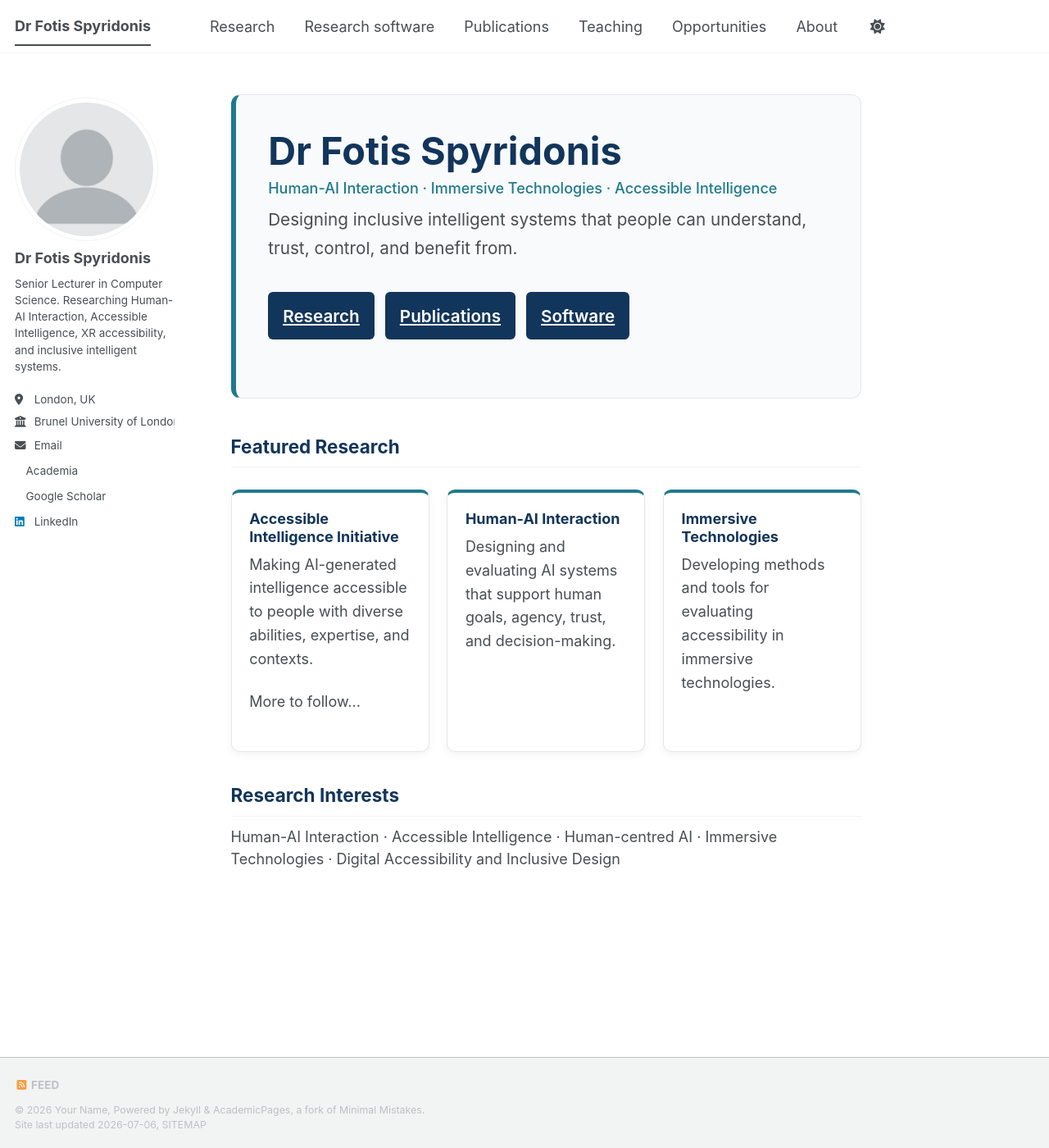
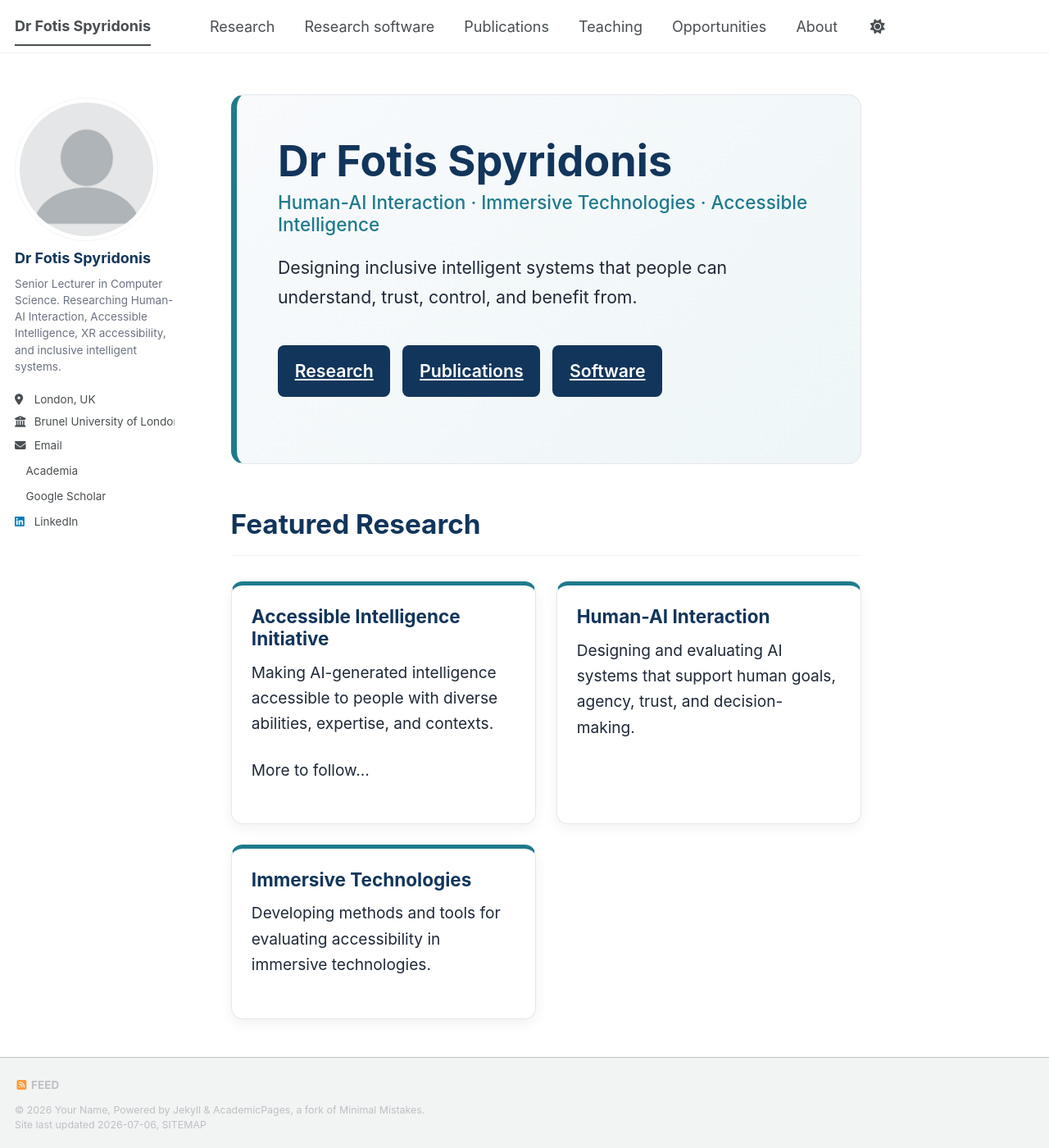
Before and after one commit to fotios-spyridonis/fotios-spyridonis.github.io, a Jekyll site: the page built from _pages/home.md, in a window 1280 px wide and 1400 px high. Shown: the whole window at 82% size. Built offline with Jekyll 4.4.1, drawn with Linux system fonts in a browser that asks for light colours; a style sheet for code colours, icons or effects is not loaded.

Commit message:
Update main.scss

```diff
--- a/assets/css/main.scss
+++ b/assets/css/main.scss
@@ -42,78 +42,141 @@
 
 ;
 
+/* ===============================
+   Custom academic site styling
+   =============================== */
+
+:root {
+  --primary: #12355B;
+  --accent: #1F7A8C;
+  --bg-soft: #F8FAFC;
+  --border-soft: #E5E7EB;
+  --text-main: #1F2937;
+  --text-muted: #6B7280;
+}
+
+/* General content */
+.page__content {
+  font-size: 1.06rem;
+  line-height: 1.75;
+  color: var(--text-main);
+}
+
+.page__content h1 {
+  font-size: 2.9rem;
+  line-height: 1.15;
+  color: var(--primary);
+  margin-bottom: 1rem;
+}
+
+.page__content h2 {
+  font-size: 1.85rem;
+  color: var(--primary);
+  margin-top: 2.5rem;
+  margin-bottom: 1rem;
+}
+
+.page__content h3 {
+  font-size: 1.25rem;
+  color: var(--primary);
+}
+
+.page__content a {
+  color: var(--accent);
+  font-weight: 600;
+}
+
+.page__content a:hover {
+  color: var(--primary);
+}
+
+/* Hero section */
 .hero-box {
-  background: #f8fafc;
-  border: 1px solid #e5e7eb;
-  border-left: 6px solid #1f7a8c;
-  padding: 2.2rem;
-  margin-bottom: 2.5rem;
-  border-radius: 12px;
+  background: linear-gradient(135deg, #F8FAFC 0%, #EEF6F7 100%);
+  border: 1px solid var(--border-soft);
+  border-left: 7px solid var(--accent);
+  padding: 2.8rem;
+  margin-bottom: 3rem;
+  border-radius: 16px;
 }
 
 .hero-box h1 {
-  color: #12355b;
-  font-size: 2.6rem;
-  margin-bottom: 0.4rem;
+  margin-top: 0;
+  margin-bottom: 0.35rem;
 }
 
 .hero-box h3 {
-  color: #1f7a8c;
+  color: var(--accent);
   font-weight: 500;
   margin-top: 0;
+  margin-bottom: 1.2rem;
 }
 
 .hero-box p {
-  font-size: 1.15rem;
-  line-height: 1.7;
+  font-size: 1.18rem;
+  max-width: 850px;
 }
 
+/* Buttons */
 .btn-custom {
   display: inline-block;
-  margin: 0.5rem 0.4rem 0.2rem 0;
-  padding: 0.65rem 1rem;
-  border-radius: 6px;
-  background: #12355b;
+  margin: 0.7rem 0.5rem 0.2rem 0;
+  padding: 0.75rem 1.15rem;
+  border-radius: 8px;
+  background: var(--primary);
   color: #ffffff !important;
   text-decoration: none;
   font-weight: 600;
+  transition: all 0.2s ease;
 }
 
 .btn-custom:hover {
-  background: #1f7a8c;
+  background: var(--accent);
   color: #ffffff !important;
+  transform: translateY(-1px);
 }
 
+/* Cards */
 .card-grid {
   display: grid;
-  grid-template-columns: repeat(auto-fit, minmax(240px, 1fr));
-  gap: 1.2rem;
-  margin: 1.5rem 0 2.2rem 0;
+  grid-template-columns: repeat(auto-fit, minmax(245px, 1fr));
+  gap: 1.35rem;
+  margin: 1.7rem 0 2.6rem 0;
 }
 
 .research-card {
   background: #ffffff;
-  border: 1px solid #e5e7eb;
-  border-top: 4px solid #1f7a8c;
-  border-radius: 10px;
-  padding: 1.2rem;
-  box-shadow: 0 3px 10px rgba(0,0,0,0.05);
+  border: 1px solid var(--border-soft);
+  border-top: 5px solid var(--accent);
+  border-radius: 14px;
+  padding: 1.35rem;
+  box-shadow: 0 5px 16px rgba(0,0,0,0.06);
 }
 
 .research-card h3 {
   margin-top: 0;
-  color: #12355b;
+  margin-bottom: 0.7rem;
 }
 
 .research-card p {
-  line-height: 1.6;
+  line-height: 1.65;
+  color: var(--text-main);
 }
 
-.page__content h2 {
-  color: #12355b;
-  margin-top: 2rem;
+/* Sidebar */
+.author__name {
+  color: var(--primary);
 }
 
-.page__content a {
-  color: #1f7a8c;
+.author__bio {
+  font-size: 0.92rem;
+  line-height: 1.55;
+  color: var(--text-muted);
 }
+
+/* Horizontal rules */
+.page__content hr {
+  border: 0;
+  border-top: 1px solid var(--border-soft);
+  margin: 2.5rem 0;
+}
```
